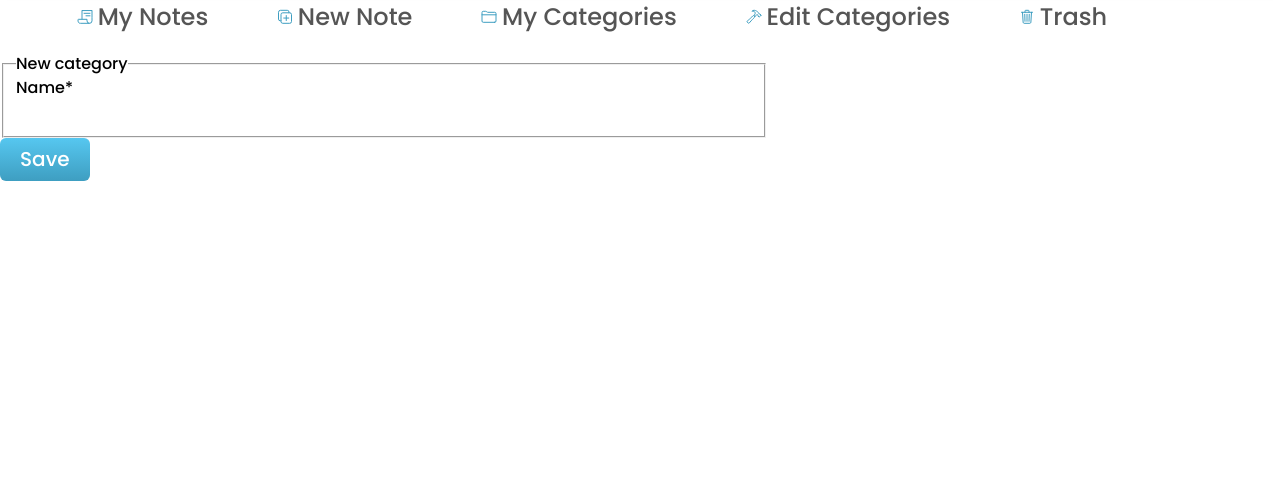
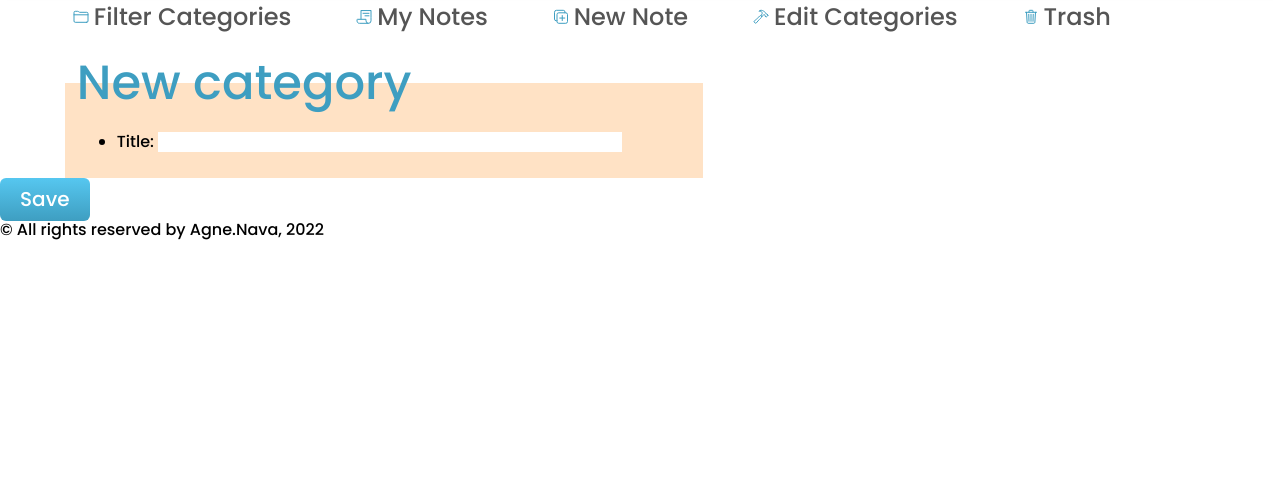
Before and after one commit to AgneNava/my_notes, a Django app: page /notes_mine/mycategories/new in a window 1280 px wide. Shown: the part 169-649 px from the top of the page. Run offline with Django 4.2, Linux system fonts and the light colour scheme; a user stored in the database is signed in; some libraries are stand-ins or nearby versions.

Commit message:
Small style fixes

```diff
--- a/notes_mine/static/notes_mine/style.css
+++ b/notes_mine/static/notes_mine/style.css
@@ -232,3 +232,11 @@ hr {
   font-size: x-large;
   /* font-weight: bold; */
 }
+
+#home-icon {
+  padding-right: 2rem;
+}
+
+.footer {
+  margin: 0 auto;
+}
--- a/notes_mine/templates/base.html
+++ b/notes_mine/templates/base.html
@@ -25,13 +25,13 @@
     <header class="main-header">
       <div class="main-header-logo">
         <img src="https://findicons.com/files/icons/127/sleek_xp_software/300/notepad.png" alt="logo" />
-        <h1 class="main-header-logo-text">Notes app</h1>
+        <h1 class="main-header-logo-text" style="color: #555555;">Notes app</h1>
       </div>
       <div>
         <nav class="main-header-nav">
           {% if user.is_authenticated %}
           <div class="main-header-nav-user">
-            <a href="{% url 'notes_mine:mynotes' %}"><ion-icon name="home"></ion-icon></a>
+            <a id="home-icon" href="{% url 'notes_mine:mynotes' %}"><ion-icon name="home"></ion-icon></a>
             <br>
             <form class="search-form" action="{% url 'notes_mine:search' %}" method="get">
               <input type="search" placeholder="Search" aria-label="Search" name="query">
@@ -66,6 +66,10 @@
         {% block sidebar %}
 
         <div>
+          <ion-icon name="folder-outline"></ion-icon>
+          <a href="{% url 'notes_mine:categorynotes-list' %}">Filter Categories</a>
+        </div>
+        <div>
           <ion-icon name="receipt-outline"></ion-icon>
           <a href="{% url 'notes_mine:mynotes' %}">My Notes</a>
         </div>
@@ -73,13 +77,10 @@
           <ion-icon name="duplicate-outline"></ion-icon>
           <a href="{% url 'notes_mine:my-new-note' %}">New Note</a>
         </div>
-        <div>
-          <ion-icon name="folder-outline"></ion-icon>
-          <a href="{% url 'notes_mine:categorynotes-list' %}">My Categories</a>
-        </div>
+
         <div>
           <ion-icon name="hammer-outline"></ion-icon>
-          <a href="{% url 'notes_mine:mycategories-edit' %}">Edit Categories</a>
+          <a href="{% url 'notes_mine:mycategories-edit' %}"> Edit Categories</a>
         </div>
         <div>
           <ion-icon name="trash-outline"></ion-icon>
@@ -99,5 +100,10 @@
     </div>
     <script type="module" src="https://unpkg.com/ionicons@5.5.2/dist/ionicons/ionicons.esm.js"></script>
     <script nomodule src="https://unpkg.com/ionicons@5.5.2/dist/ionicons/ionicons.js"></script>
+
+
+
+    <footer><div class="footer">&copy; All rights reserved by Agne.Nava, 2022</div></footer>
   </body>
+
 </html>
--- a/notes_mine/templates/notes_mine/user_categories.html
+++ b/notes_mine/templates/notes_mine/user_categories.html
@@ -22,9 +22,8 @@
 
 
         <div class="create-buttons">
-          <button class="btn" style="width: 50%;">
-            <a href="#" class="listed-ancor-items">{{ category.name }}</a>
-          </button>
+          <h2 class="title-style">{{ category.name }}</h2>
+
         </div>
 
 
--- a/notes_mine/templates/notes_mine/user_category_form.html
+++ b/notes_mine/templates/notes_mine/user_category_form.html
@@ -1,15 +1,18 @@
 {% extends "base.html" %}
-{% load crispy_forms_tags %}
+
 {% block content %}
     <div class="content-section">
     <form method="POST" enctype='multipart/form-data'>
         {% csrf_token %}
-        <fieldset class="form-group">
-            <legend class="border-bottom mb-4">New category</legend>
-            {{ form|crispy }}
-        </fieldset>
+            <fieldset class="form-group-top">
+                <legend class="">New category</legend>
+                    <ul class="my-form-style">
+                        <li id='id_name' class="form-list"> Title: {{ form.name }}</li>
+
+                    </ul>
+            </fieldset>
         <div class="form-group">
-            <button class="btn btn-outline-info" type="submit">Save</button>
+            <button class="btn " type="submit">Save</button>
         </div>
     </form>
     </div>
--- a/notes_mine/templates/notes_mine/user_note_delete.html
+++ b/notes_mine/templates/notes_mine/user_note_delete.html
@@ -6,10 +6,10 @@
         {% csrf_token %}
         <fieldset class="form-group">
             <legend class="form-legend">Delete note</legend>
-            <h2>Are you sure you want to delete your note {{ object.id }}?</h2>
+            <h2>Are you sure you want to delete your note <span style="color: orangered;">{{ object.title }}</span> ?</h2>
         </fieldset>
         <div class="form-group">
-            <button class="button-attention" type="submit">Yes, delete</button>
+            <button class="btn" type="submit">Yes, delete</button>
             <a class="button-simple" href="{% url 'notes_mine:mynotes' %}">Cancel</a>
         </div>
     </form>
--- a/notes_mine/templates/notes_mine/user_note_form.html
+++ b/notes_mine/templates/notes_mine/user_note_form.html
@@ -10,7 +10,9 @@
                     <ul class="my-form-style">
                         <li id='title' class="form-list"> Title: {{ form.title }}</li>
                         <li id='photo' class="form-list">Photo: {{ form.photo }}</li>
+
                         <li id='category' class="form-list">Category: {{ form.category }}</li>
+
                         <li id='text' class="form-list">Text: {{ form.text }}</li>
                     </ul>
             </fieldset>
--- a/notes_mine/templates/notes_mine/user_notes.html
+++ b/notes_mine/templates/notes_mine/user_notes.html
@@ -52,7 +52,7 @@
       {% endfor %}
     </div>
     {% else %}
-      <p>There are no notes created yet. You can start here: <a href="{% url 'notes_mine:my-new-note' %}" role="button">CREATE</a></p>
+      <p>There are no notes created yet. You can start here: <button class="btn"><a href="{% url 'notes_mine:my-new-note' %}" role="button">CREATE</a></button> </p>
     {% endif %}
 
 
```
Also changed, not shown: notes_app/templates/registration/logged_out.html (+5 -2 lines), db.sqlite3, notes_mine/media/images/1751-obuoliupyragas_TjNGLM8.jpg (added), notes_mine/views.py (line endings or trailing spaces).
